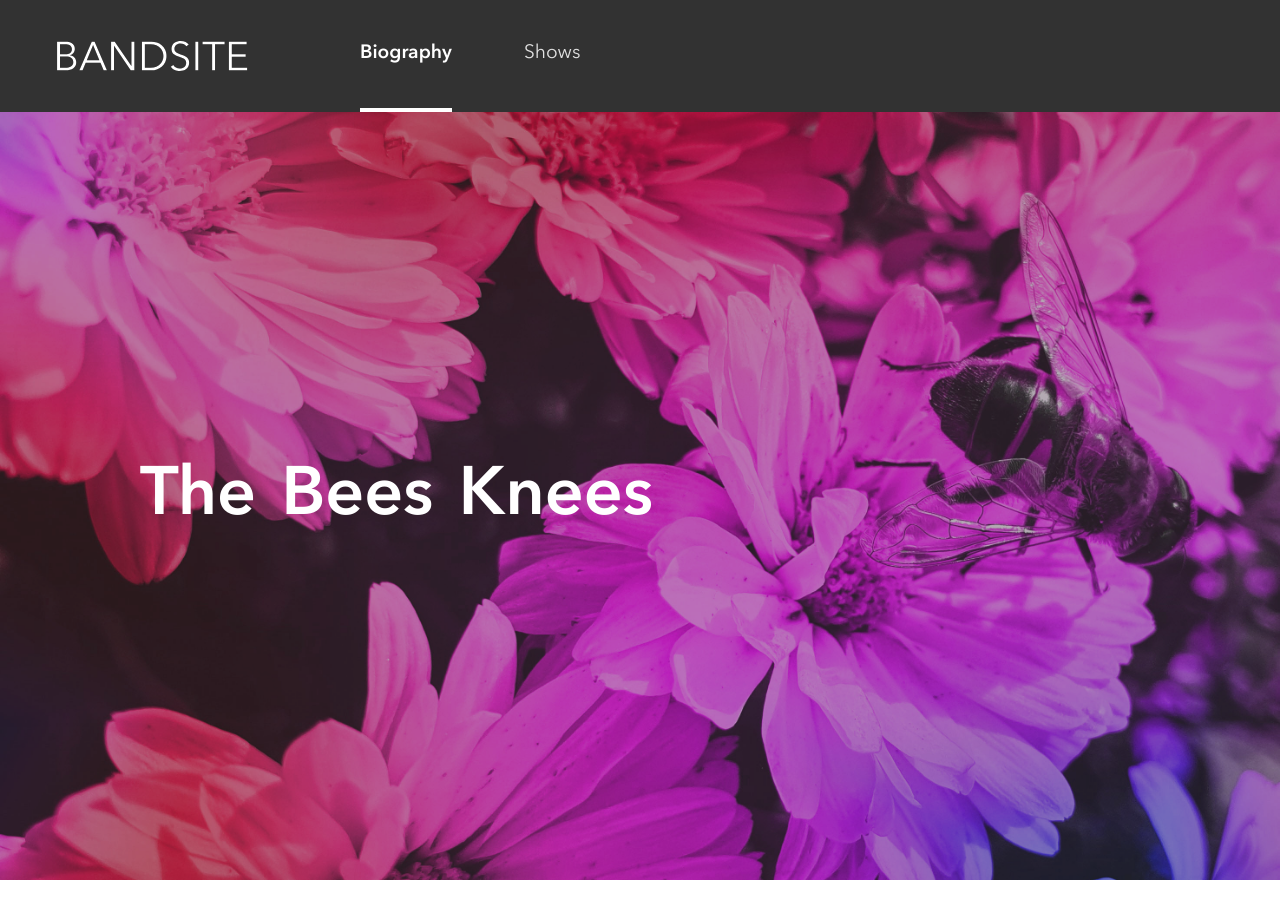
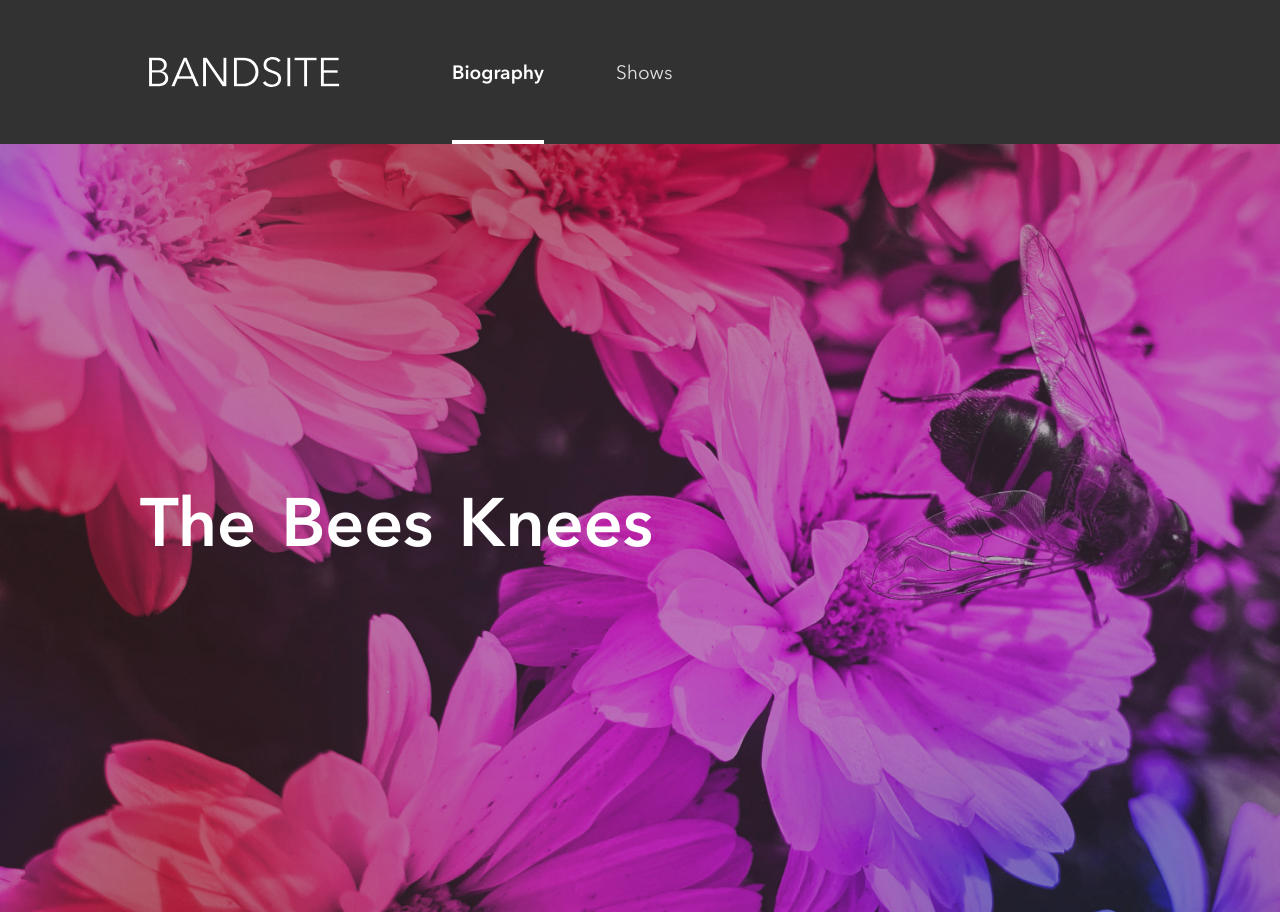
Before and after one commit to meredith-j/meredith-jonatan-bandsite, a plain HTML site: page index.html in a window 1280 px wide. Shown: the top 912 px of the page. Drawn offline with Linux system fonts and the light colour scheme; files whose address does not match are found by name.

Commit message:
format nav bar for desktop

```diff
--- a/Styles/Partials/_hero.scss
+++ b/Styles/Partials/_hero.scss
@@ -19,6 +19,8 @@ nicely for users with screens as small as 350px*/
         min-height: 32rem;
     }
 
+/* no matter what screen size between 1280 and 1980, the bee will always
+be visible in the desktop, even as the image crops at certain screen sizes */
     @include desktop {
         background-position: top right;
         min-height: 48rem;
--- a/Styles/Partials/_nav.scss
+++ b/Styles/Partials/_nav.scss
@@ -20,6 +20,7 @@
             padding: 2.5rem 2rem 2.5rem 3rem;
         }
         @include desktop {
+            padding: 3.5rem 2rem 3.5rem 8.75rem;
             justify-content: flex-start;
             padding: auto;
         }
@@ -64,6 +65,10 @@
                     border-bottom: underline 0.15rem solid $white;
                     width: fit-content;
                 }
+
+                @include desktop {
+                padding: 0 0 3.4rem 0;
+                }
             }
 
         &__link {
```
Also changed, not shown: Styles/bio.css, 1 other file.
